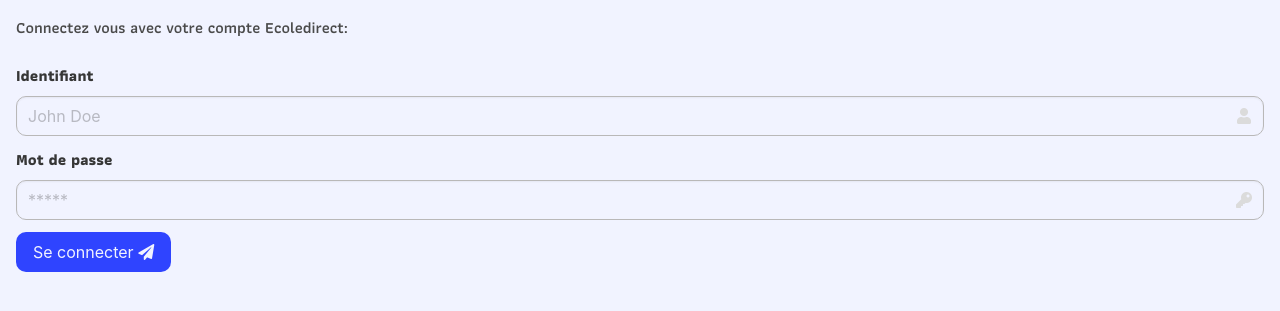
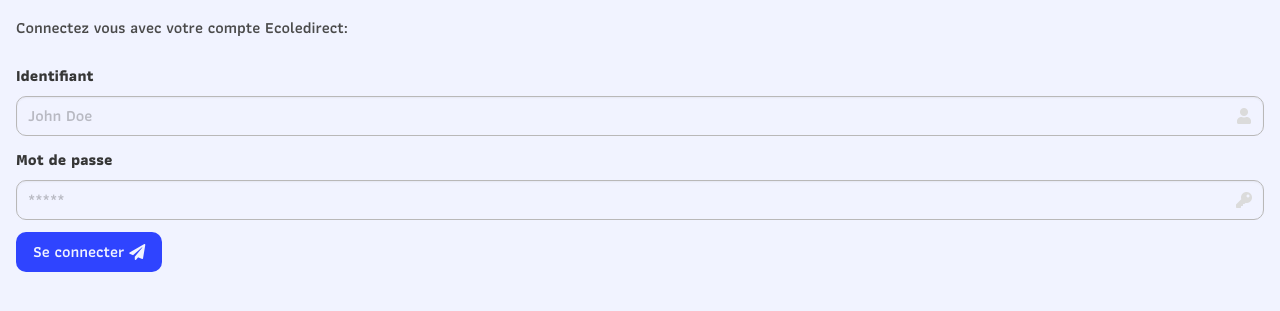
Before and after one commit to elevedirect/app, a Flask app: page / in a window 1280 px wide. Shown: the part 237-548 px from the top of the page. Run offline with Flask 2, Linux system fonts and the light colour scheme; parts of the project's set-up code (start-up, migrations or seed data) failed here and were passed over.

Commit message:
put font on buttons and inputs

```diff
--- a/static/css/style.css
+++ b/static/css/style.css
@@ -16,6 +16,9 @@
     background-color: var(--bg) !important;
     min-height: 100vh;
     font-family: "Athiti", sans-serif;
+}
+.button, .input, .textarea {
+    font-family: "Athiti", sans-serif !important;
 }
 a {
     color: var(--primary) !important;
```
